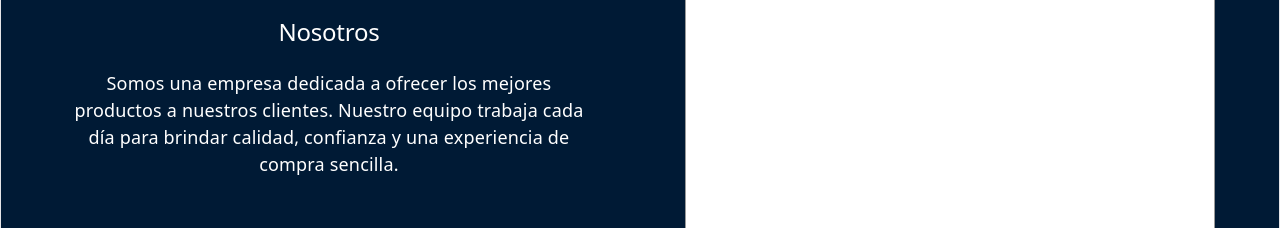
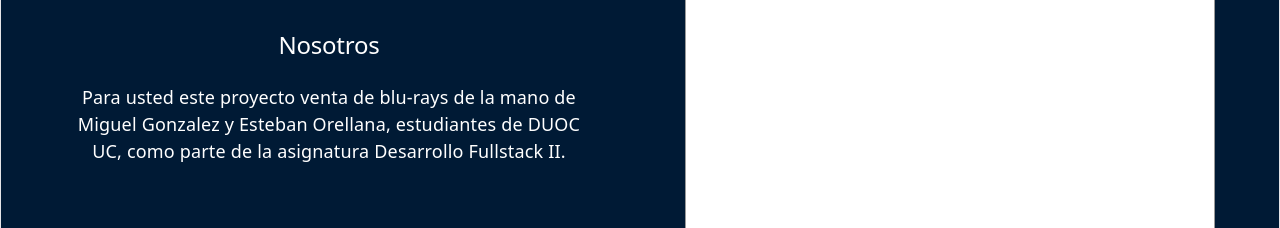
Before and after one commit to pollo-pavo/BLU-SELLER, a React (Vite) app: page /nosotros in a window 1280 px wide. Shown: the part 653-881 px from the top of the page. Built offline with nearby package versions, Linux system fonts and the light colour scheme; the HTML template or start-up script is replaced by a standard one.

Commit message:
page/Nosotros formal y README actualizado

```diff
--- a/src/pages/Nosotros.jsx
+++ b/src/pages/Nosotros.jsx
@@ -10,10 +10,10 @@ function Nosotros() {
       <div className="fondo-pagina nosotros-contenido">
         <div className="nosotros-texto">
           <h2 className='titulo-pagina'>Nosotros</h2>
-          <p className='texto-pagina'>
-            Somos una empresa dedicada a ofrecer los mejores productos a
-            nuestros clientes. Nuestro equipo trabaja cada día para brindar
-            calidad, confianza y una experiencia de compra sencilla.
+            <p className='texto-pagina'>
+            Para usted este proyecto venta de blu-rays de la mano de Miguel Gonzalez y Esteban
+            Orellana, estudiantes de DUOC UC, como parte de la asignatura
+            Desarrollo Fullstack II.
           </p>
         </div>
 
```
Also changed, not shown: 1 other file (tests, documents, lock files or other folders).
